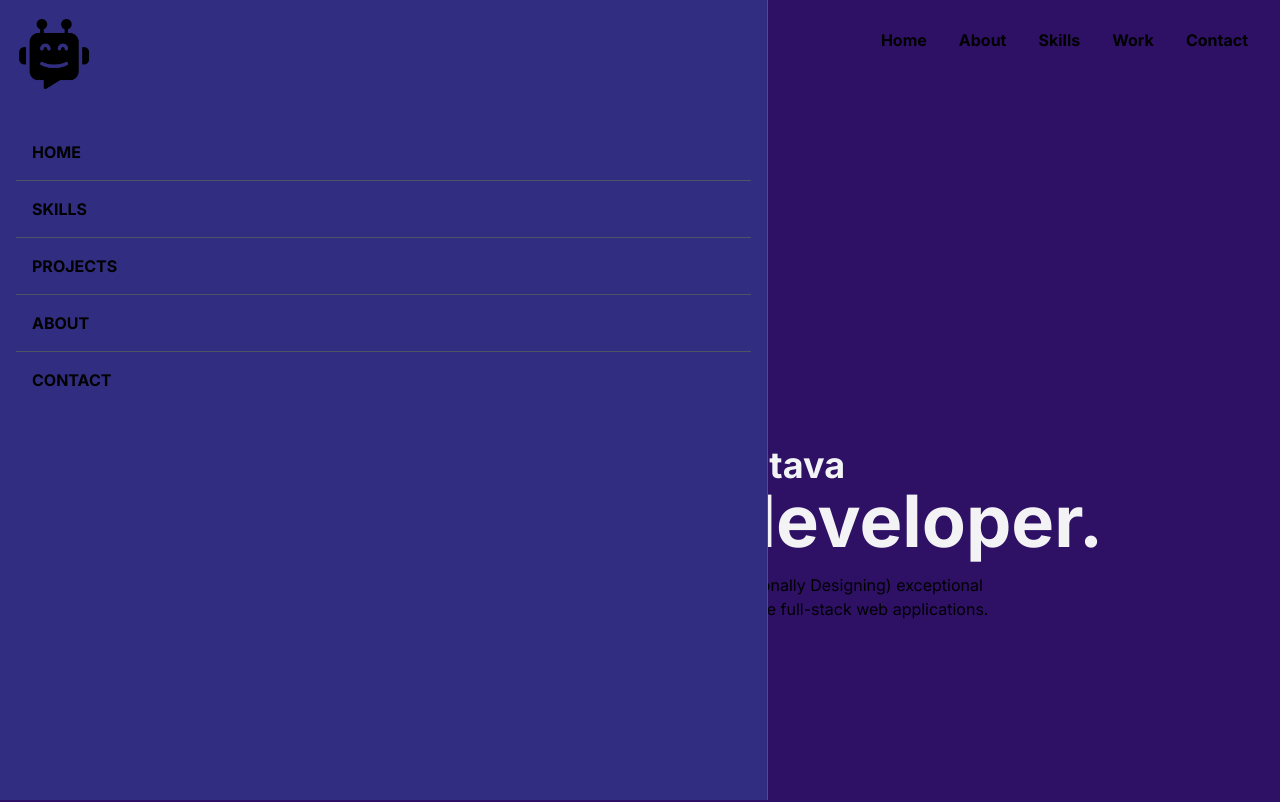
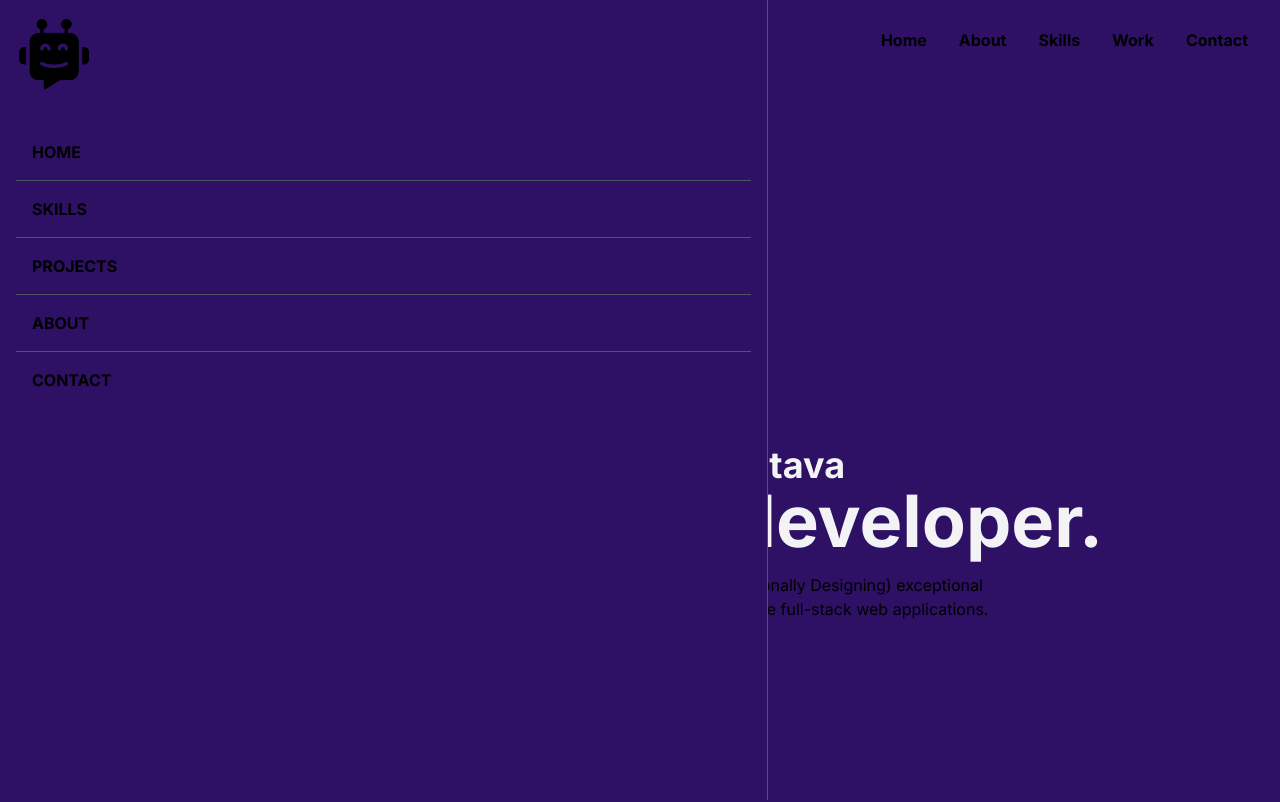
Before and after one commit to Meenakshishrivastava/myProtfolio, a Next.js app: page / in a window 1280 px wide. Shown: the top 802 px of the page. Built offline with nearby package versions, Linux system fonts and the light colour scheme.

Commit message:
Update Header.js

```diff
--- a/Components/Header.js
+++ b/Components/Header.js
@@ -37,7 +37,7 @@ const Header = () => {
             {!nav ? <AiOutlineClose size={20}/> : <AiOutlineMenu size={20}/>}
 
         </div>
-        <div className={!nav ? 'fixed top-0 left-0 w-[60%] h-full border-r border-r-gray-600 bg-indigo-900 ease-in-out duration-500' : 'fixed left-[-100%]'}>
+        <div className={!nav ? 'fixed top-0 left-0 w-[60%] h-full border-r border-r-gray-600 bg-violet-950 ease-in-out duration-500' : 'fixed left-[-100%]'}>
 
 
         <div className='w-[126px] h-[106pxpx] m-[-1px] p-[28px]'>
```
